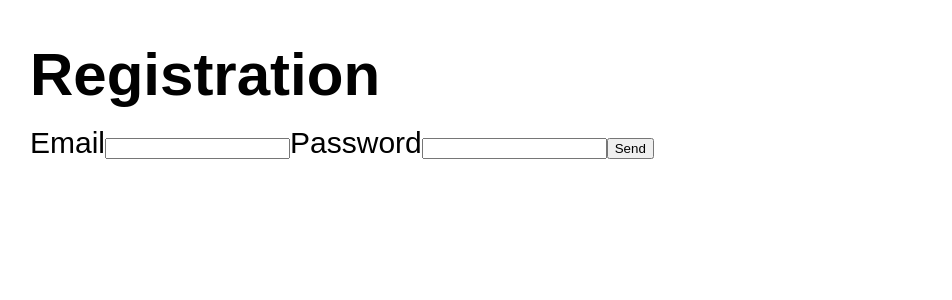
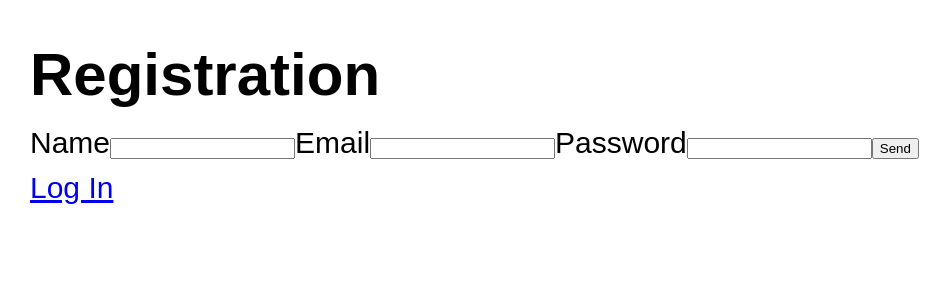
Before and after one commit to NikitaSimakov/Phonebook, a React (Create React App) app: page /goit-react-hw-08-phonebook/register in a window 1280 px wide. Shown: the top 300 px of the page, without its empty margins (0-952 px from the left). Built offline with nearby package versions, Linux system fonts and the light colour scheme; no server answers.

Commit message:
add useState for the form

```diff
--- a/src/components/App.jsx
+++ b/src/components/App.jsx
@@ -8,6 +8,7 @@ import { Registration } from './Registration/Registration';
 import { Route, Routes } from 'react-router-dom';
 import Contacts from './Contacts/Contacts';
 import { Login } from './Login/Login';
+import NotFound from './NotFound/NotFound';
 
 const App = () => {
   const dispatch = useDispatch();
@@ -27,6 +28,7 @@ const App = () => {
         <Route path="/" element={<Contacts />} />
         <Route path="/register" element={<Registration />} />
         <Route path="/login" element={<Login />} />
+        <Route path="*" element={<NotFound />} />
       </Routes>
     </div>
   );
--- /dev/null
+++ b/src/components/NotFound/NotFound.jsx
@@ -0,0 +1,9 @@
+const NotFound = () => {
+  return (
+    <>
+      <h1>Sorry this page not found</h1>
+    </>
+  );
+};
+
+export default NotFound;
--- a/src/components/Registration/Registration.jsx
+++ b/src/components/Registration/Registration.jsx
@@ -1,18 +1,42 @@
+import { Login } from 'components/Login/Login';
+import { useState } from 'react';
+import { Link } from 'react-router-dom';
+
 export const Registration = () => {
+  const [name, setName] = useState();
+  const [email, setEmail] = useState();
+  const [password, setPassword] = useState();
+  const handleChange = ({ target: { name, value } }) => {
+    if (name === 'email') {
+      setEmail(value);
+    } else if (name === 'password') {
+      setPassword(value);
+    } else setName(value);
+  };
+  const handleSubmit = event => {
+    event.preventDefault();
+    console.log({ name, email, password });
+  };
+  // console.log(name, email, password);
   return (
     <>
-      <form>
+      <form onSubmit={handleSubmit}>
         <h1>Registration</h1>
+        <label htmlFor="name">
+          Name
+          <input onChange={handleChange} type="name" name="name" />
+        </label>
         <label htmlFor="email">
           Email
-          <input type="text" name="email" />
+          <input onChange={handleChange} type="email" name="email" />
         </label>
         <label htmlFor="password">
           Password
-          <input type="password" name="password" />
+          <input onChange={handleChange} type="password" name="password" />
         </label>
         <button type="sumbit">Send</button>
       </form>
+      <Link to="/login">Log In</Link>
     </>
   );
 };
```
